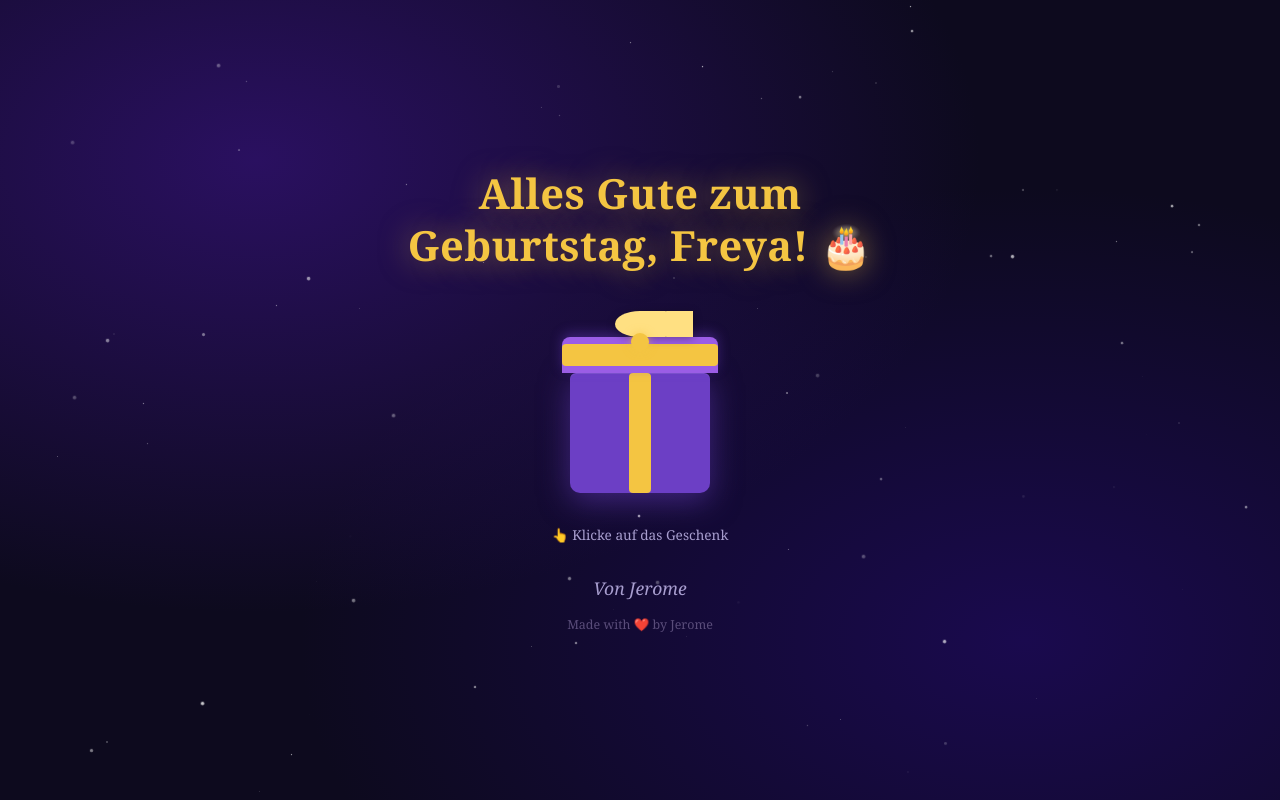
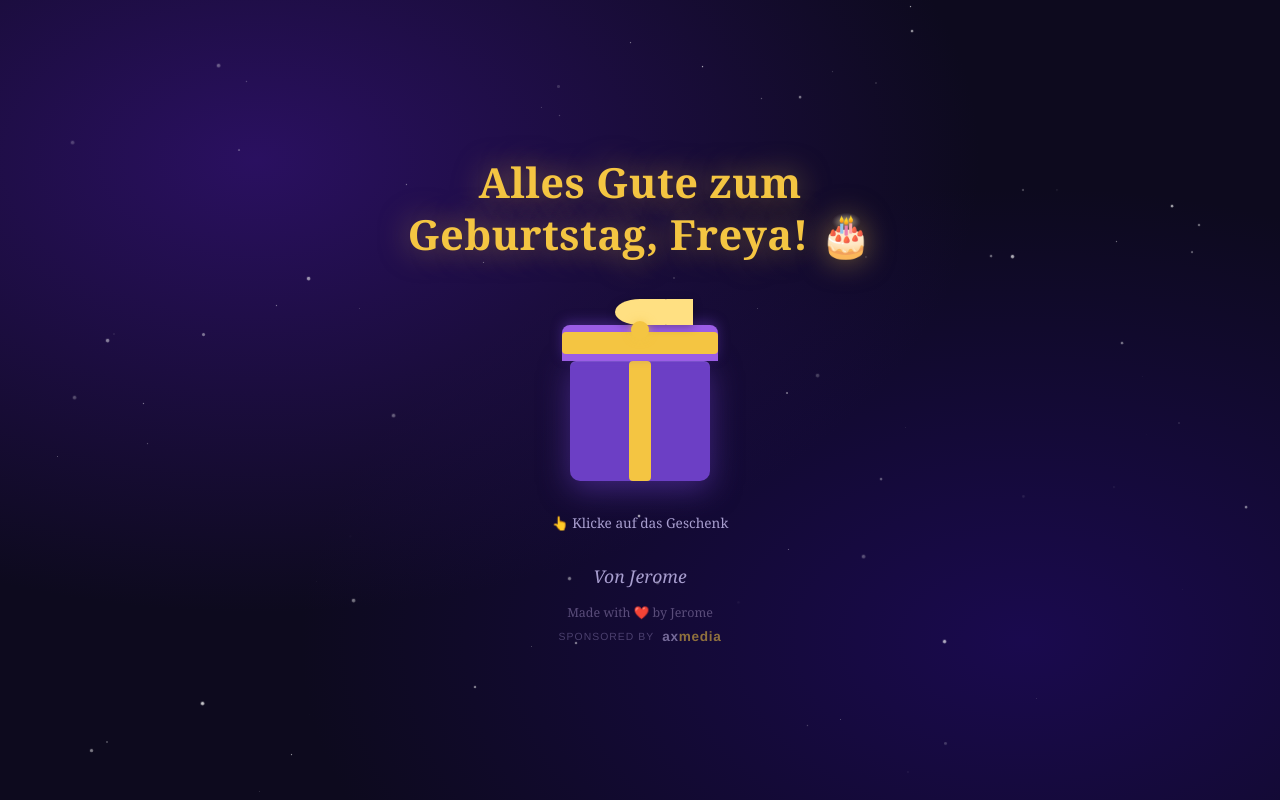
Before and after one commit to jeromewtf/freya-birthday, a plain HTML site: page index.html in a window 1280 px wide. Drawn offline with Linux system fonts and the light colour scheme.

Commit message:
feat: sponsored by axmedia mit Link zu ax.media

```diff
--- a/index.html
+++ b/index.html
@@ -288,6 +288,35 @@
       z-index: 100;
     }
 
+    /* ─── Sponsor ─── */
+    .sponsor {
+      position: relative;
+      z-index: 1;
+      margin-top: 0.5rem;
+      display: flex;
+      align-items: center;
+      gap: 0.5rem;
+      font-family: 'Helvetica Neue', Arial, sans-serif;
+      opacity: 0.55;
+      transition: opacity 0.2s;
+    }
+    .sponsor:hover { opacity: 0.9; }
+    .sponsor-label {
+      font-size: 0.65rem;
+      letter-spacing: 0.1em;
+      text-transform: uppercase;
+      color: #7a6da0;
+    }
+    .sponsor-brand {
+      font-size: 0.85rem;
+      font-weight: 700;
+      letter-spacing: 0.05em;
+      color: #c4b8e8;
+      text-decoration: none;
+    }
+    .sponsor-brand:hover { color: var(--white); }
+    .sponsor-accent { color: var(--gold); }
+
     /* ─── Footer ─── */
     .footer {
       position: relative;
@@ -341,6 +370,11 @@
 </div>
 
 <p class="footer">Made with ❤️ by Jerome</p>
+
+<div class="sponsor">
+  <span class="sponsor-label">Sponsored by</span>
+  <a class="sponsor-brand" href="https://ax.media" target="_blank" rel="noopener">ax<span class="sponsor-accent">media</span></a>
+</div>
 
 <script>
   /* ── Stars ── */
```
